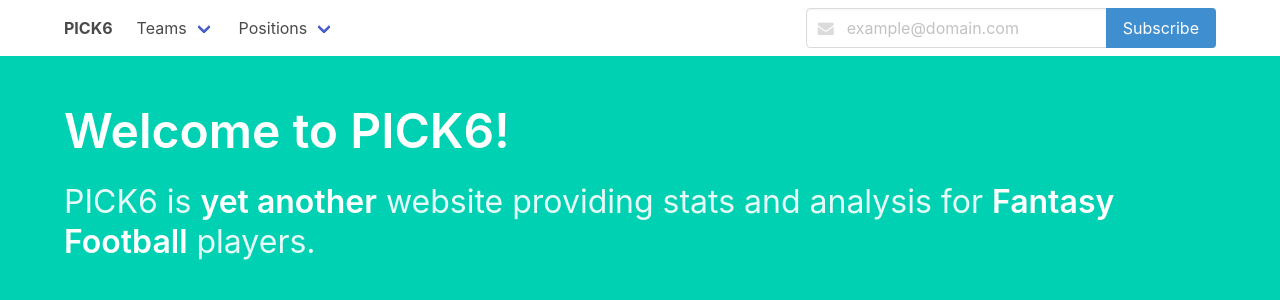
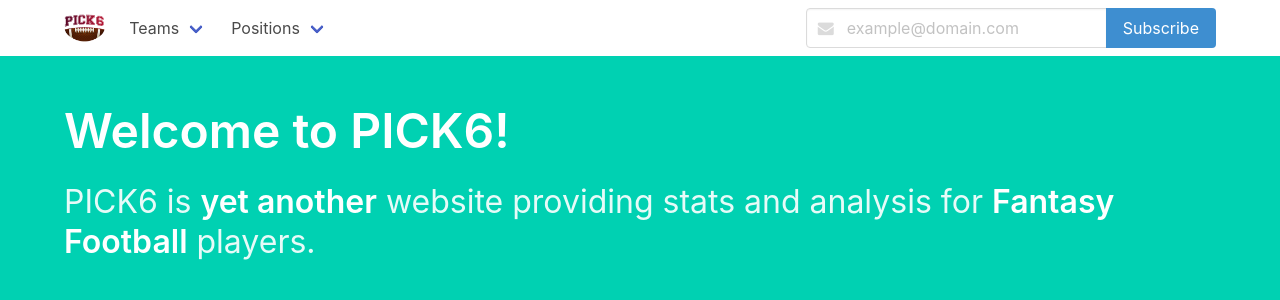
Before and after one commit to ykeuter/ffl, a Flask app: page / in a window 1280 px wide. Shown: the top 300 px of the page. Run offline with Flask 2, Linux system fonts and the light colour scheme; data that the repository does not hold is empty; some libraries are stand-ins or nearby versions.

Commit message:
added logo

```diff
--- a/ffl/templates/layout.html
+++ b/ffl/templates/layout.html
@@ -8,13 +8,14 @@
       "https://maxcdn.bootstrapcdn.com/font-awesome/4.7.0/css/font-awesome.min.css">
     <link rel="stylesheet" href=
       "https://cdnjs.cloudflare.com/ajax/libs/bulma/0.5.0/css/bulma.min.css">
+    <link rel="icon" href="{{ url_for('static', filename='fav.ico') }}">
   </head>
   <body>
     <div class="container">
     <nav class="navbar">
       <div class="navbar-brand">
       <a class="navbar-item" href="{{ url_for('index') }}">
-      <strong>PICK6</strong>
+        <img src="{{ url_for('static', filename='pick6_klein.png') }}">
       </a>
       <div class="navbar-burger"
         onclick="this.classList.toggle('is-active');
```
Also changed, not shown: ffl/static/fav.ico (added), ffl/static/pick6_groot.png (added), ffl/static/pick6_klein.png (added), ffl/static/pick6_middel.png (added).
